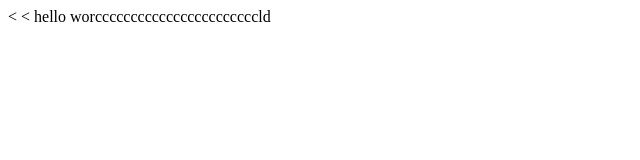
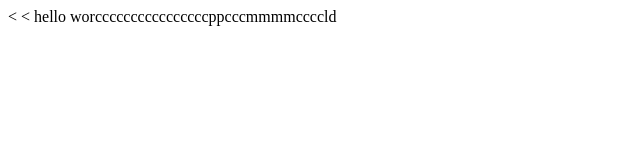
Before and after one commit to lynn1com/seungbok.lee, a plain HTML site: page index.html in a window 1280 px wide. Shown: the full height of the page, 0-640 px from the left. Drawn offline with Linux system fonts and the light colour scheme.

Commit message:
lllllluuu

```diff
--- a/index.html
+++ b/index.html
@@ -4,6 +4,6 @@
 
     </head>
     <body>
-        hello worcccccccccccccccccccccccld
+        hello worccccccccccccccccppcccmmmmccccld
     </body>
 </html>
```
